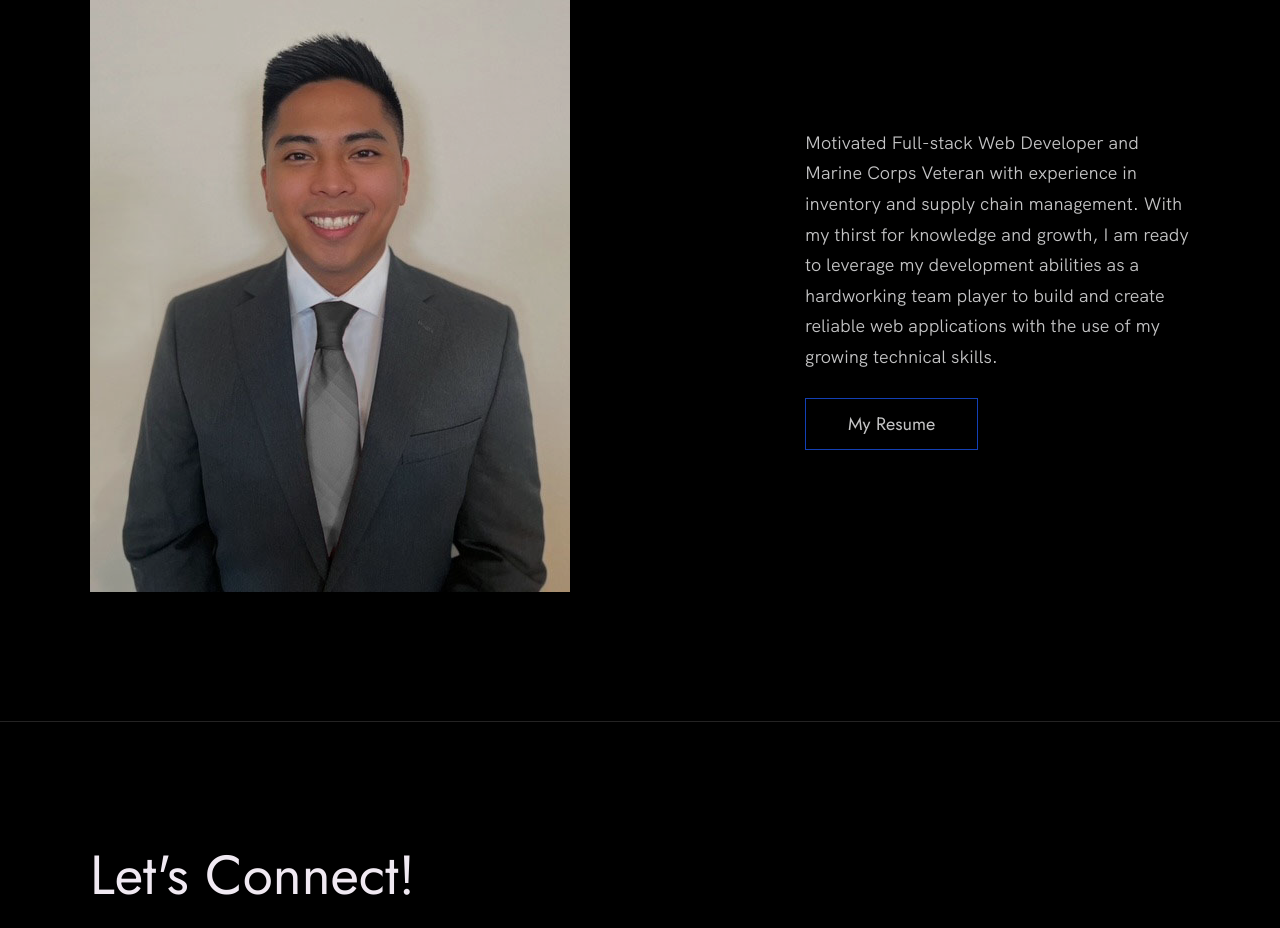
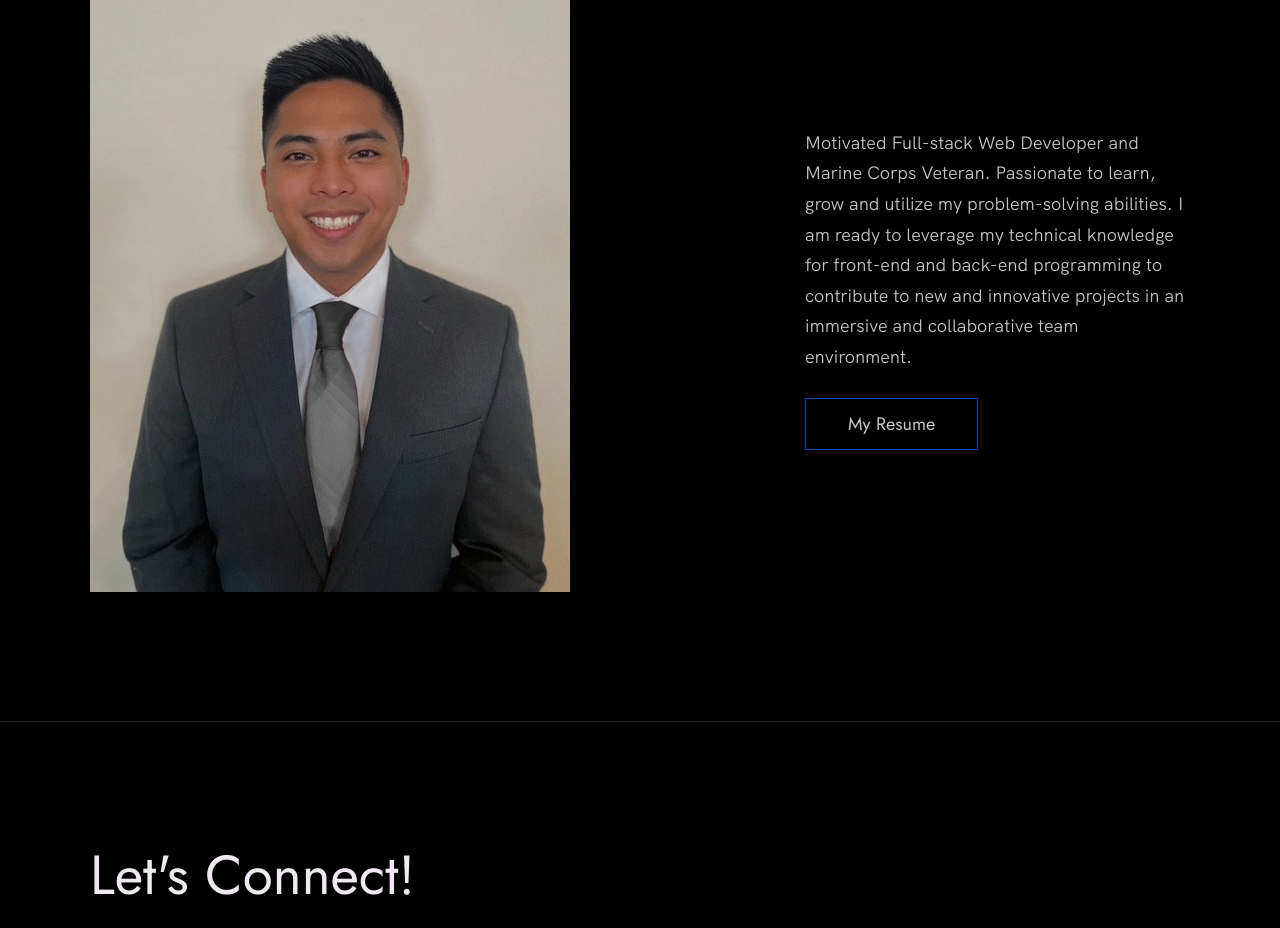
Before and after one commit to SiebaldMark93/SiebaldMark93.github.io, a plain HTML site: page index.html in a window 1280 px wide. Shown: the part 4300-5228 px from the top of the page. Drawn offline with Linux system fonts and the light colour scheme.

Commit message:
feat. updating about me

```diff
--- a/index.html
+++ b/index.html
@@ -193,7 +193,7 @@
           <div class="about__text">
             <!-- Replace the below paragraph with info about yourself -->
             <p>
-              Motivated Full-stack Web Developer and Marine Corps Veteran with experience in inventory and supply chain management. With my thirst for knowledge and growth, I am ready to leverage my development abilities as a hardworking team player to build and create reliable web applications with the use of my growing technical skills.
+              Motivated Full-stack Web Developer and Marine Corps Veteran. Passionate to learn, grow and utilize my problem-solving abilities. I am ready to leverage my technical knowledge for front-end and back-end programming to contribute to new and innovative projects in an immersive and collaborative team environment.
             </p>
             <!-- Provide a link to your resume -->
             <a href="images/Mark_Siebald_Resume_2022.pdf" class="btn">My Resume</a>
```
